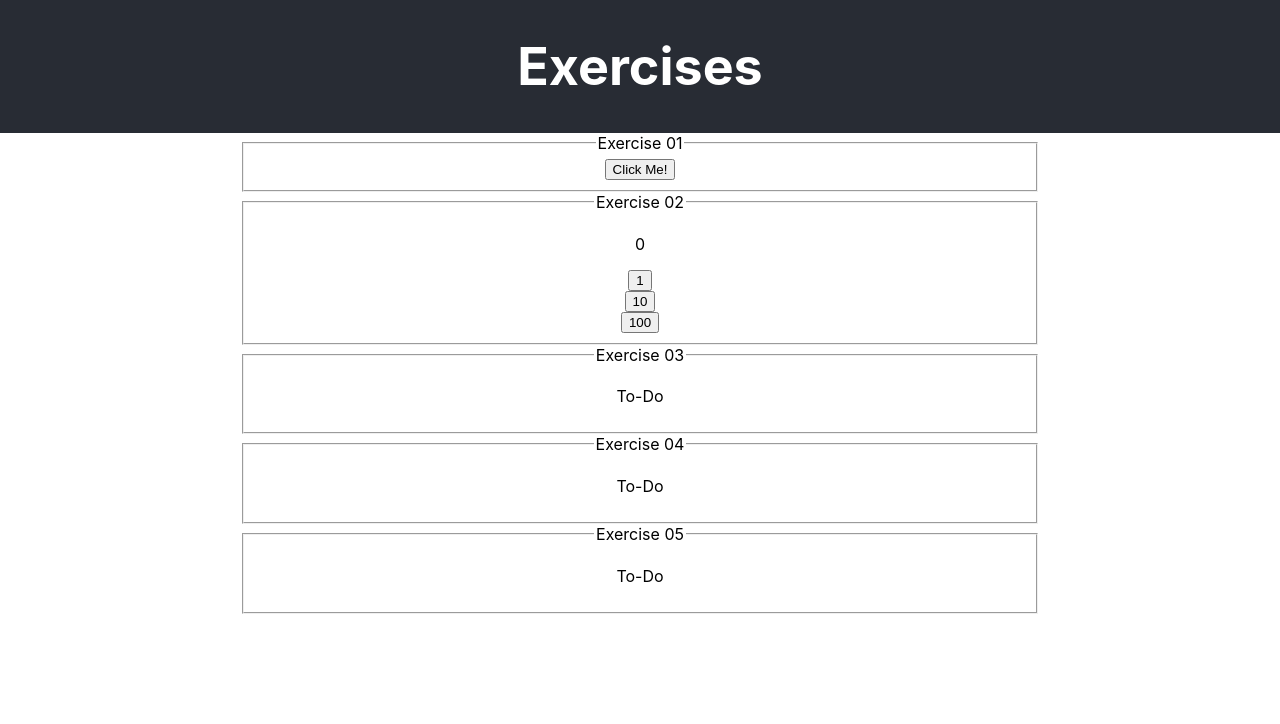
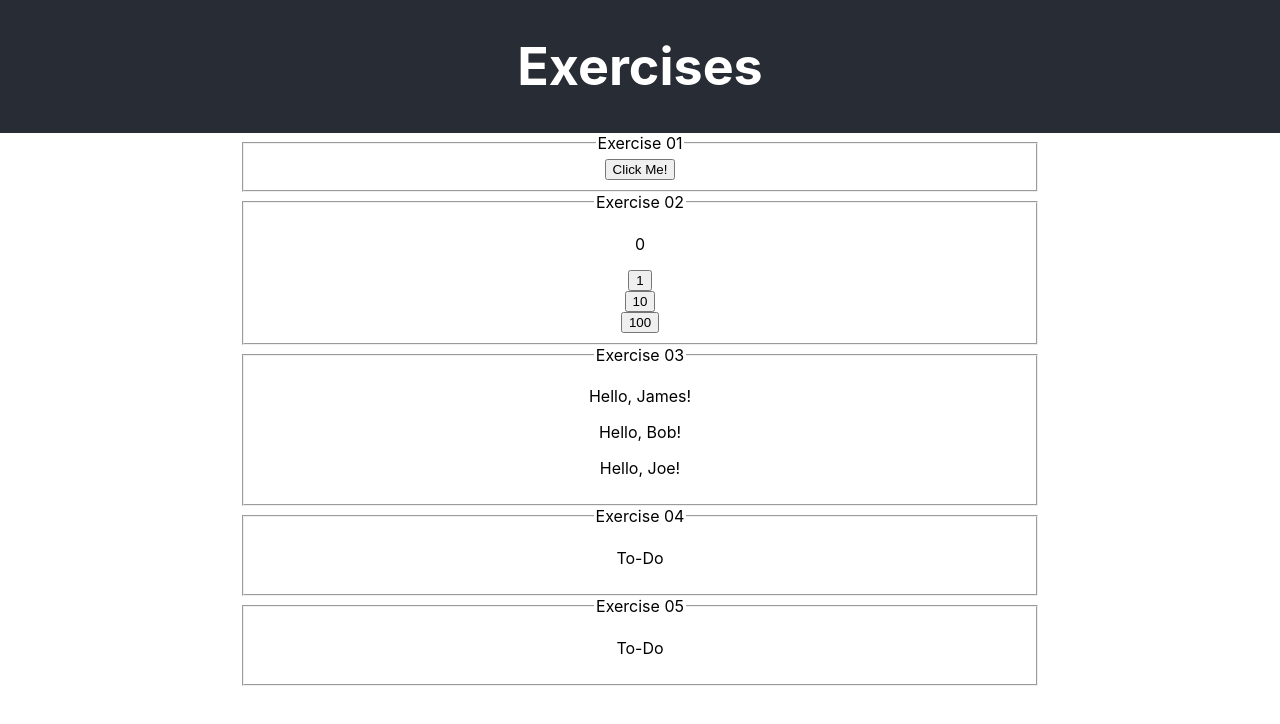
Before and after one commit to JamesonG-UAlberta/UAlberta-WCBWebDev_EXSM3939_Demo, a React (Create React App) app in the folder react-app/: page / in a window 1280 px wide. Shown: the top 724 px of the page. Built offline with nearby package versions, Linux system fonts and the light colour scheme.

Commit message:
Exercise 03;

```diff
--- a/react-app/src/App.js
+++ b/react-app/src/App.js
@@ -2,6 +2,7 @@ import logo from './logo.svg';
 import './App.css';
 import InvertingButton from './InvertingButton';
 import AddingMachine from './AddingMachine';
+import GreetUser from './GreetUser';
 
 function App() {
   return (
@@ -19,7 +20,9 @@ function App() {
       </fieldset>
       <fieldset>
         <legend>Exercise 03</legend>
-        <p>To-Do</p>
+        <GreetUser name="James" />
+        <GreetUser name="Bob" />
+        <GreetUser name="Joe" />
       </fieldset>
       <fieldset>
         <legend>Exercise 04</legend>
--- /dev/null
+++ b/react-app/src/GreetUser.js
@@ -0,0 +1,20 @@
+import React, { Component } from 'react';
+
+class GreetUser extends Component {
+    constructor(props) {
+        super(props);
+
+        this.state = {
+            userName: props.name
+        }
+    }
+
+
+    render() {
+        return (
+            <p>Hello, {this.state.userName}!</p>
+        );
+    }
+}
+
+export default GreetUser;
```
